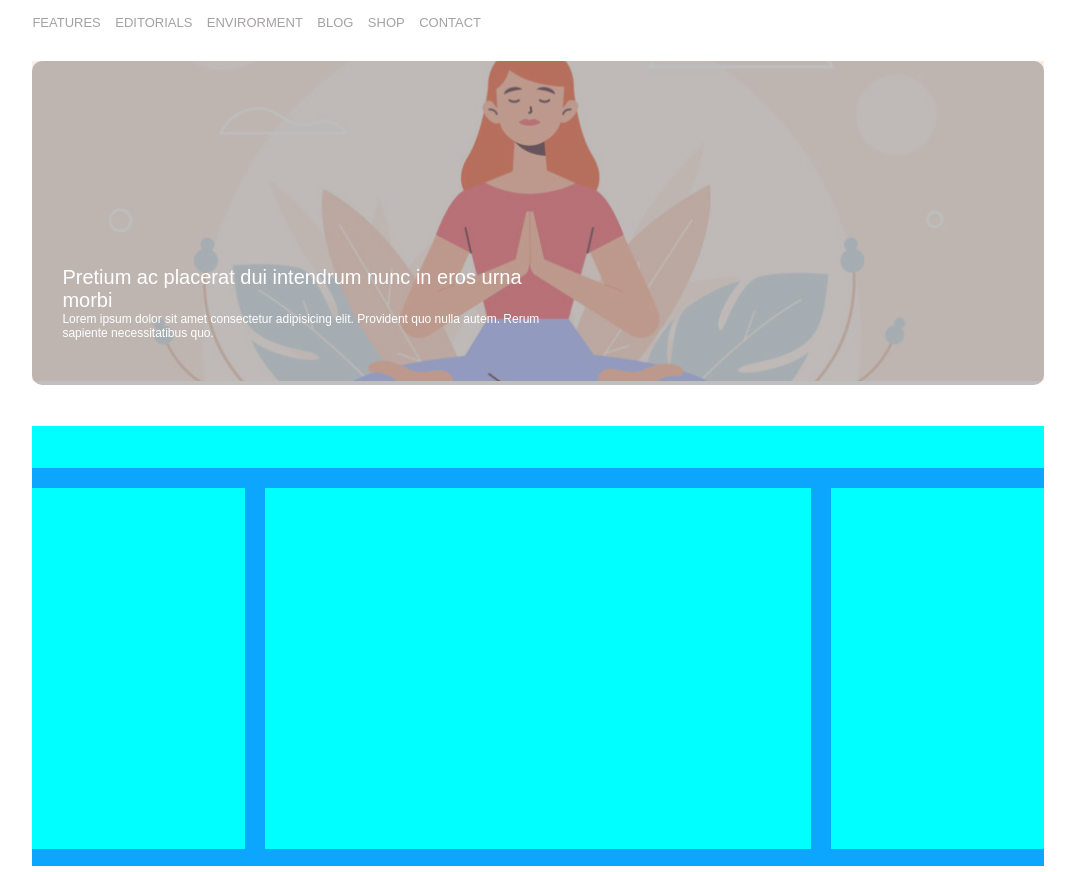
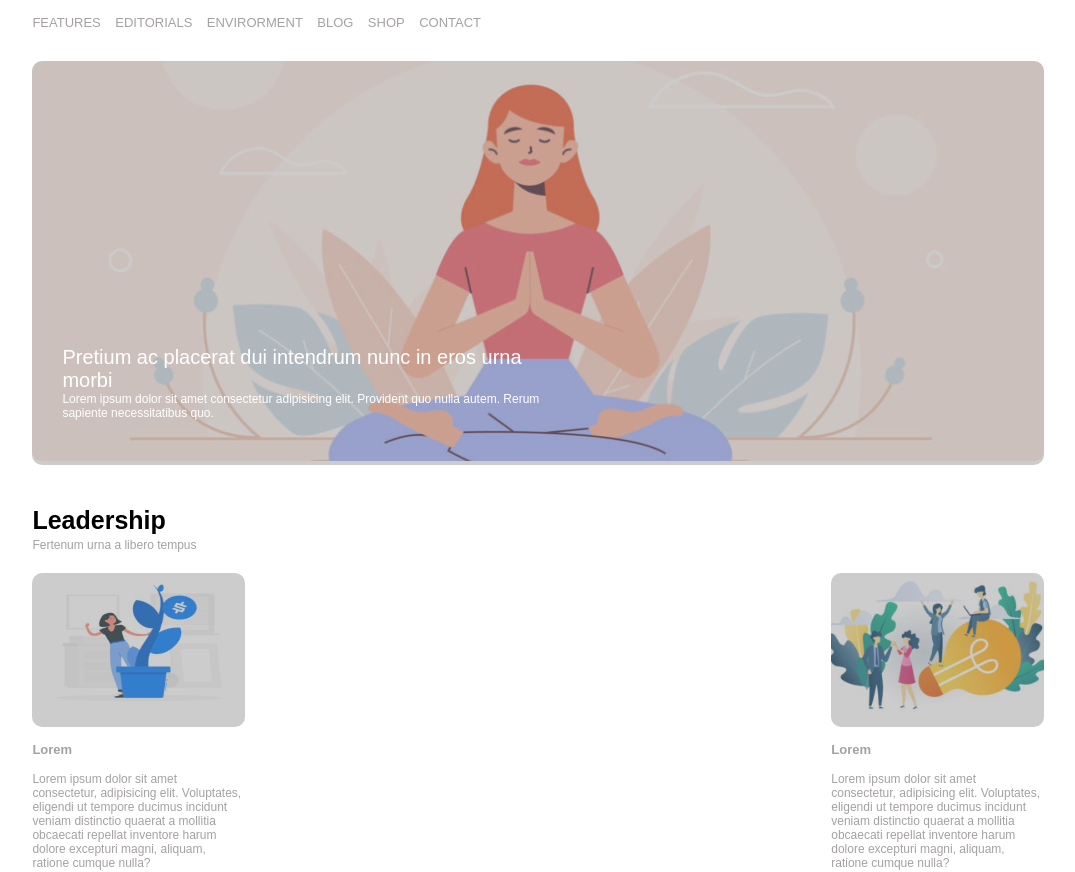
Before and after one commit to CrisL1990/cartella-repo-htmlcss-wp, a plain HTML site: page index.html in a window 1280 px wide. Shown: the part 88-960 px from the top of the page, without its empty margins (102-1177 px from the left). Drawn offline with Linux system fonts and the light colour scheme.

Commit message:
Inserimento left e right box nel main

```diff
--- a/css/style.css
+++ b/css/style.css
@@ -55,25 +55,25 @@ main{
     height: 800px;
 }
 
-
-
 /*Inizio banner*/
 .banner{
     border-radius: 10px;
     width: 100%;
     position: relative;
+    margin-bottom: 0px;
 }
 
 .banner-1{
+    border-radius: 10px;
     object-fit: cover;
-    height: 320px;
+    height: 400px;
     width: 100%;
 }
 
 .overlay{
     border-radius: 10px;
     background-color: gray;
-    opacity: 0.5;
+    opacity: 0.4;
     position: absolute;
     top: 0;
     bottom: 0;
@@ -108,12 +108,12 @@ main{
 /*Fine banner*/
 
 
-/*Inizio content*/
+/*Inizio content general*/
 .content{
+    margin-top: 0px;
     box-sizing: border-box;
     width: 100%;
     height: 55%;
-    background-color: rgba(0, 162, 255, 0.952);
     padding-bottom: 2%;
 }
 
@@ -121,14 +121,6 @@ main{
     content: "";
     display: table;
     clear: both;
-}
-
-.content-header{
-    width: 100%;
-    height: 10%;
-    background-color: aqua;
-    margin-bottom: 2%;
-
 }
 
 .left-box, .central-box{
@@ -146,15 +138,68 @@ main{
 
 }
 
-.left-box, .right-box, .central-box{
-    height: 86%;
-    background-color: aqua;
-
-}
-
 .left-box, .right-box{
    width: 21%;
 }
+/*Fine content general*/
+
+
+/*Inizio content header*/
+.content-header{
+    width: 100%;
+    margin-bottom: 2%;
+}
+
+.main-title{
+    font-size: 25px;
+    margin: 0px;
+}
+
+.subtitle{
+    font-size: 12px;
+    color: rgb(165, 161, 161);
+}
+/*Fine content header*/
+
+/*Inizio left box*/
+.left-box-img, .right-box-img{
+    position: relative;
+    border-radius: 20px;
+    margin-bottom: 0px;
+}
+
+.icona-1{
+    width: 100%;
+    height: 150px;
+    z-index: 9;
+}
+
+.box-title{
+    color: rgb(165, 161, 161);
+    font-size: 13px;
+    margin-top: 0px;
+}
+
+.side-par{
+    color: rgb(165, 161, 161);
+    font-size: 12px;
+}
+/*Inizio left box*/
+
+/*Inizio right box*/
+.icona-2{
+    object-fit: cover;
+    width: 100%;
+    height: 150px;
+    z-index: 9;
+}
+
+.side-par{
+    color: rgb(165, 161, 161);
+    font-size: 12px;
+}
+/*Fine right box*/
+
 /*Fine content*/
 
 /*Inizio footer*/
--- a/index.html
+++ b/index.html
@@ -51,6 +51,7 @@
          <!--Inizio banner-->
          <section class="banner">
 
+            <!--Contiene testo del banner-->
             <div class="banner-txt">
                 <h2 class="banner-title">Pretium ac placerat dui intendrum nunc in eros urna morbi</h2>
                 <p class="banner-par">Lorem ipsum dolor sit amet consectetur adipisicing elit. Provident quo nulla autem. Rerum sapiente necessitatibus quo.</p>
@@ -62,27 +63,33 @@
             <img class="banner-1" src="img/banner.jpg" alt="banner principale">
         </section>
         <!--Fine banner-->
-
     </header>
     <!--Fine header-->
 
-
     <!--Inizio main-->
     <main>
-
 
         <!--Inizio sexione content-->
         <section class="content">
 
             <!--Inizio header del content-->
             <section class="content-header">
-
+                <h1 class="main-title">Leadership</h1>
+                <span class="subtitle">Fertenum urna a libero tempus</span>
             </section>
             <!--Fine header del content-->
 
             <!--Inizio left box-->
             <aside class="left-box">
 
+                <div class="left-box-img">
+                    <div class="overlay"></div>
+                    <img class="icona-1" src="img/img-1.jpg" alt="icona left">
+                </div>
+
+                <h3 class="box-title">Lorem</h3>
+
+                <p class="side-par">Lorem ipsum dolor sit amet consectetur, adipisicing elit. Voluptates, eligendi ut tempore ducimus incidunt veniam distinctio quaerat a mollitia obcaecati repellat inventore harum dolore excepturi magni, aliquam, ratione cumque nulla?</p>
             </aside>
             <!--Fine left box-->
 
@@ -94,6 +101,15 @@
 
             <!--Inizio right box-->
             <aside class="right-box">
+
+                <div class="right-box-img">
+                    <div class="overlay"></div>
+                    <img class="icona-2" src="img/img-3.jpg" alt="icona left">
+                </div>
+
+                <h3 class="box-title">Lorem</h3>
+
+                <p class="side-par">Lorem ipsum dolor sit amet consectetur, adipisicing elit. Voluptates, eligendi ut tempore ducimus incidunt veniam distinctio quaerat a mollitia obcaecati repellat inventore harum dolore excepturi magni, aliquam, ratione cumque nulla?</p>
 
             </aside>
             <!--Fine right box-->
```
